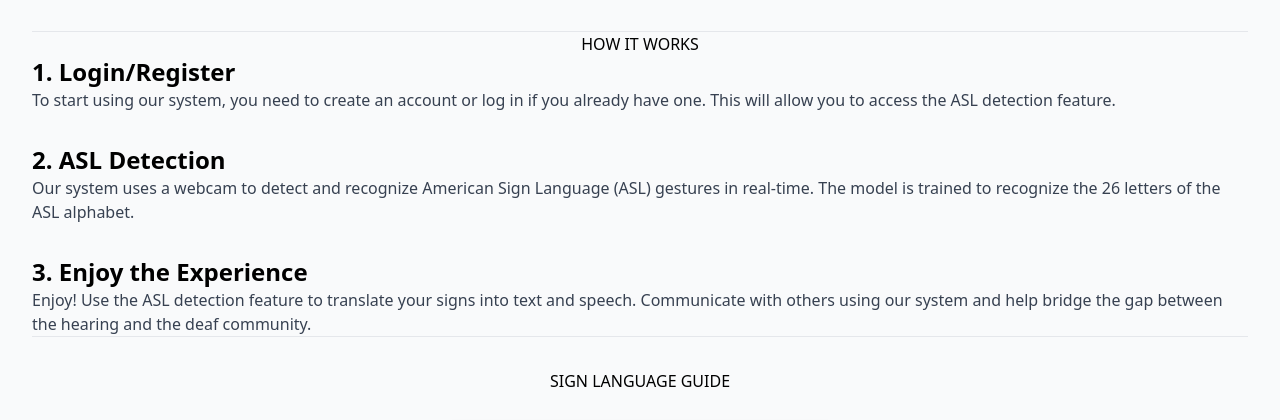
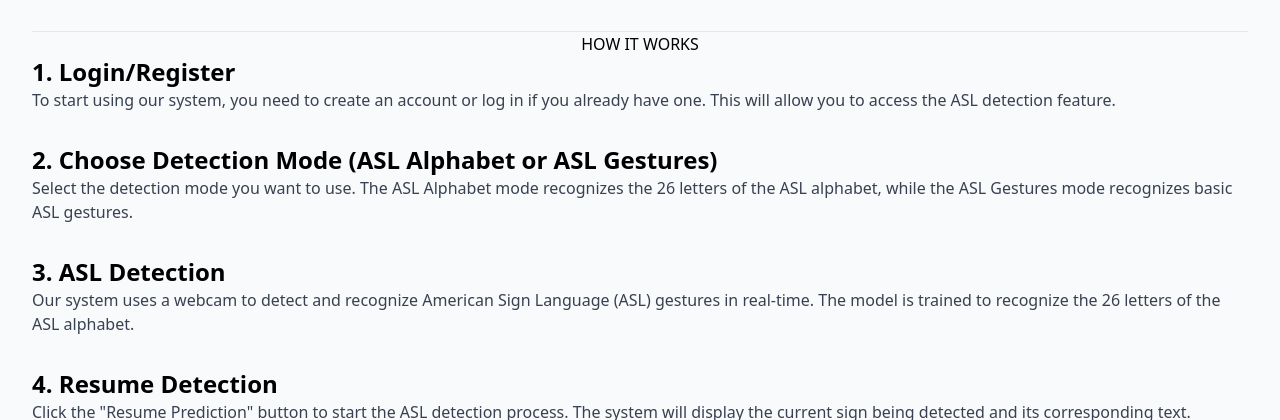
Before and after one commit to rdeniele/ASL_TO_TEXT_WEB, a Django app: page / in a window 1280 px wide. Shown: the part 554-974 px from the top of the page. Run offline with Django 5.2, Linux system fonts and the light colour scheme.

Commit message:
Update UI text and structure in base and index templates; enhance logging in debug.log; minor code cleanup in ASLProcessorRNN

```diff
--- a/myapp/asl_processor.py
+++ b/myapp/asl_processor.py
@@ -258,7 +258,7 @@ class ASLProcessorRNN(ASLProcessorBase):
             }
 
     def resume(self):
-        self.paused = False  # Resume frame collection
+        self.paused = False
 
 # Define ASLProcessor as a factory function to create instances of ASLProcessorCNN or ASLProcessorRNN
 def ASLProcessor(model_type='cnn'):
--- a/templates/myapp/base.html
+++ b/templates/myapp/base.html
@@ -13,7 +13,7 @@
     <nav class="bg-gray-50 text-black">
         <div class="container mx-auto px-4 py-3">
             <div class="flex flex-col md:flex-row justify-between items-center">
-                <h1 class="text-2xl font-bold mb-2 md:mb-0">ASL to Text Translator</h1>
+                <h1 class="text-2xl font-bold mb-2 md:mb-0">Sign it on</h1>
                 {% if user.is_authenticated %}
                     <span>Welcome, {{ user.username }}!</span>
                     <div class="space-x-4">
--- a/templates/myapp/index.html
+++ b/templates/myapp/index.html
@@ -130,22 +130,52 @@
                     To start using our system, you need to create an account or log in if you already have one. This will allow you to access the ASL detection feature.
                 </div>
             </div>
+
             <div class="text-section">
                 <h3 class="text-2xl font-bold text-[#2f4f4f] leading-tight mb-6">
-                    2. ASL Detection
+                    2. Choose Detection Mode (ASL Alphabet or ASL Gestures)
+                </h3>
+                <div class="description text-lg text-gray-700 mb-8 text-justify leading-relaxed">
+                    Select the detection mode you want to use. The ASL Alphabet mode recognizes the 26 letters of the ASL alphabet, while the ASL Gestures mode recognizes basic ASL gestures.
+                </div>
+            </div>
+
+            <div class="text-section">
+                <h3 class="text-2xl font-bold text-[#2f4f4f] leading-tight mb-6">
+                    3. ASL Detection
                 </h3>
                 <div class="description text-lg text-gray-700 mb-8 text-justify leading-relaxed">
                     Our system uses a webcam to detect and recognize American Sign Language (ASL) gestures in real-time. The model is trained to recognize the 26 letters of the ASL alphabet.
                 </div>
             </div>
+
             <div class="text-section">
                 <h3 class="text-2xl font-bold text-[#2f4f4f] leading-tight mb-6">
-                    3. Enjoy the Experience
+                    4. Resume Detection
+                </h3>
+                <div class="description text-lg text-gray-700 mb-8 text-justify leading-relaxed">
+                    Click the "Resume Prediction" button to start the ASL detection process. The system will display the current sign being detected and its corresponding text.
+                </div>
+            </div>
+
+            <div class="text-section">
+                <h3 class="text-2xl font-bold text-[#2f4f4f] leading-tight mb-6">
+                    5. Enjoy the Experience
                 </h3>
                 <div class="description text-lg text-gray-700 mb-8 text-justify leading-relaxed">
                     Enjoy! Use the ASL detection feature to translate your signs into text and speech. Communicate with others using our system and help bridge the gap between the hearing and the deaf community.
                 </div>
             </div>
+
+            <div class="text-section">
+                <h3 class="text-2xl font-bold text-[#2f4f4f] leading-tight mb-6">
+                    6. Give us feedback
+                </h3>
+                <div class="description text-lg text-gray-700 mb-8 text-justify leading-relaxed">
+                Giving feedback is essential for improving our ASL translation system. If you encounter any issues or have suggestions for improvement, please let us know. Your feedback will help us enhance the user experience and make our system more accessible and inclusive.
+                </div>
+            </div>
+
         </div>
     </div>
     <div class="separator my-12">
```
Also changed, not shown: db.sqlite3.
